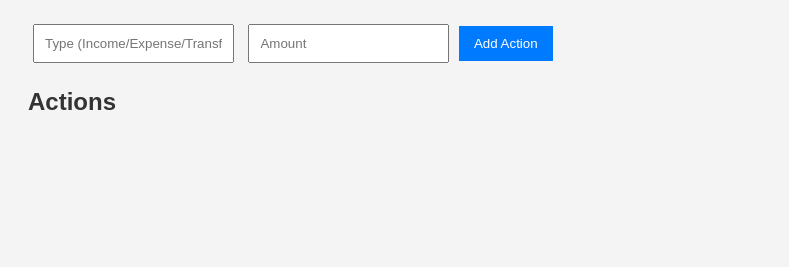
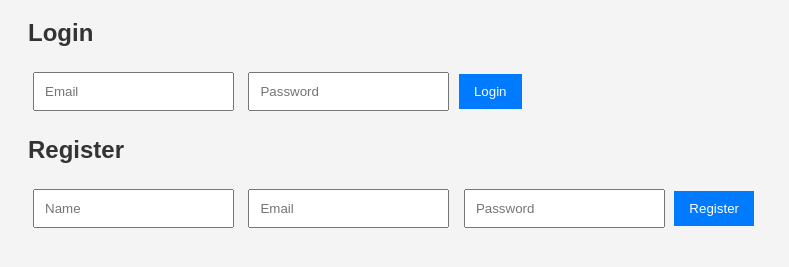
Before and after one commit to Marwan-Elmallah/Money-Manager-App, a plain HTML site: page index.html in a window 1280 px wide. Shown: the part 89-356 px from the top of the page, without its empty margins (0-789 px from the left). Drawn offline with Linux system fonts and the light colour scheme.

Commit message:
Update index.html

```diff
--- a/index.html
+++ b/index.html
@@ -9,16 +9,33 @@
 <body>
   <h1>Money Manager App</h1>
 
-  <!-- Input Section -->
-  <div>
+  <!-- Login Form -->
+  <div id="loginSection">
+    <h2>Login</h2>
+    <input type="text" id="loginEmail" placeholder="Email" />
+    <input type="password" id="loginPassword" placeholder="Password" />
+    <button onclick="login()">Login</button>
+  </div>
+
+  <!-- Register Form -->
+  <div id="registerSection">
+    <h2>Register</h2>
+    <input type="text" id="registerName" placeholder="Name" />
+    <input type="text" id="registerEmail" placeholder="Email" />
+    <input type="password" id="registerPassword" placeholder="Password" />
+    <button onclick="register()">Register</button>
+  </div>
+
+  <!-- Money Manager Actions -->
+  <div id="actionsSection" style="display: none;">
+    <h2>Add Action</h2>
     <input type="text" id="actionType" placeholder="Type (Income/Expense/Transfer)" />
     <input type="number" id="amount" placeholder="Amount" />
     <button onclick="addAction()">Add Action</button>
+
+    <h2>Your Actions</h2>
+    <ul id="actionsList"></ul>
   </div>
-
-  <!-- Display Actions -->
-  <h2>Actions</h2>
-  <ul id="actionsList"></ul>
 
   <script src="script.js"></script>
 </body>
```
